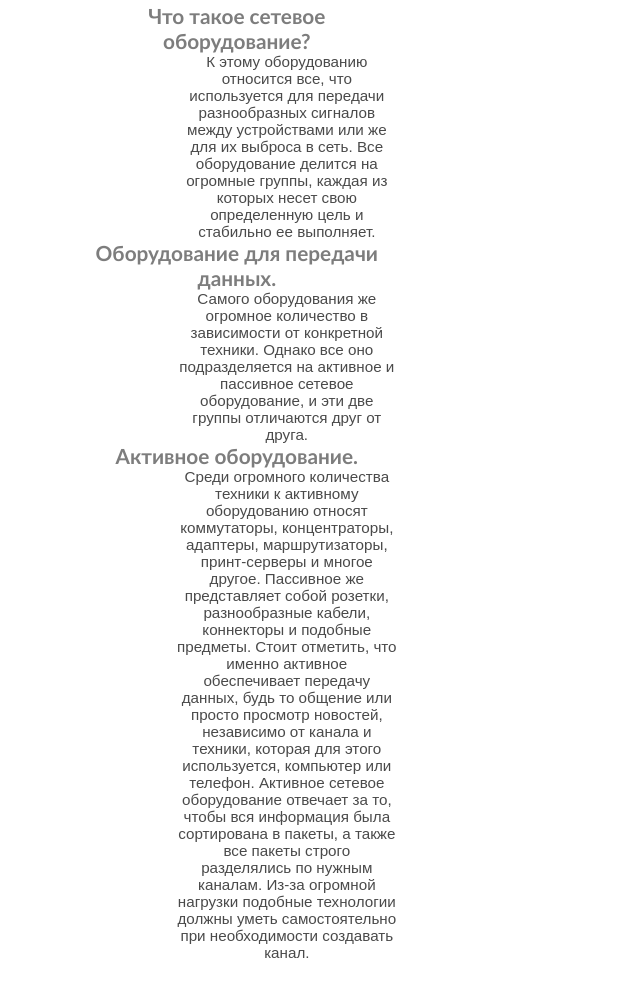
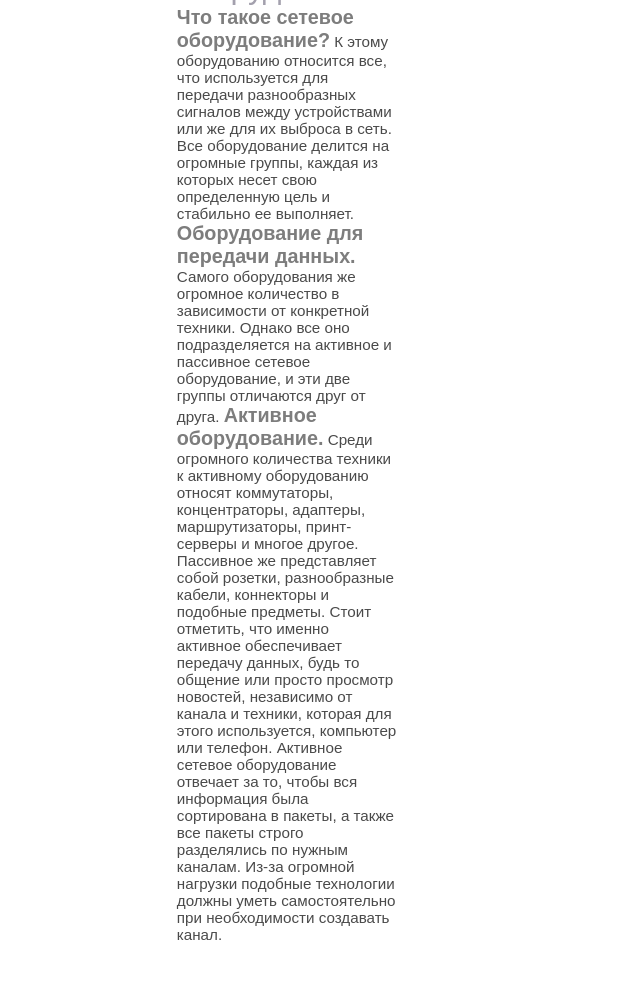
Before and after one commit to ZyngerDooM/Zynger.github.io, a plain HTML site: page index.html in a window 1280 px wide. Shown: the part 3522-4518 px from the top of the page, without its empty margins (0-640 px from the left). Drawn offline with nearby package versions, Linux system fonts and the light colour scheme; a web font is replaced by a local one.

Commit message:
Update index.html

```diff
--- a/index.html
+++ b/index.html
@@ -76,18 +76,18 @@
 
     <div>
 
-      <center><span class="title">Вопрос №1. <br> Понятие активного и пассивного сетевого оборудования. <br> </span><br>
+      <p><span class="title">Вопрос №1.  Понятие активного и пассивного сетевого оборудования. </span>
       <span class="heading">Что такое сетевое оборудование?</span>
-      <p>К этому оборудованию относится все, что используется для передачи разнообразных сигналов между устройствами или же для их выброса в сеть. Все оборудование делится на огромные группы, каждая из которых несет свою определенную цель и стабильно ее выполняет.</p>
+      К этому оборудованию относится все, что используется для передачи разнообразных сигналов между устройствами или же для их выброса в сеть. Все оборудование делится на огромные группы, каждая из которых несет свою определенную цель и стабильно ее выполняет.
       <span class="heading">Оборудование для передачи данных.</span>
-      <p>Самого оборудования же огромное количество в зависимости от конкретной техники. Однако все оно подразделяется на активное и пассивное сетевое оборудование, и эти две группы отличаются друг от друга.</p>
+      Самого оборудования же огромное количество в зависимости от конкретной техники. Однако все оно подразделяется на активное и пассивное сетевое оборудование, и эти две группы отличаются друг от друга.
       <span class="heading">Активное оборудование.</span>
-      <p>Среди огромного количества техники к активному оборудованию относят коммутаторы, концентраторы, адаптеры, маршрутизаторы, принт-серверы и многое другое. Пассивное же представляет собой розетки, разнообразные кабели, коннекторы и подобные предметы.
+      Среди огромного количества техники к активному оборудованию относят коммутаторы, концентраторы, адаптеры, маршрутизаторы, принт-серверы и многое другое. Пассивное же представляет собой розетки, разнообразные кабели, коннекторы и подобные предметы.
 
             Стоит отметить, что именно активное обеспечивает передачу данных, будь то общение или просто просмотр новостей, независимо от канала и техники, которая для этого используется, компьютер или телефон.
 
-            Активное сетевое оборудование отвечает за то, чтобы вся информация была сортирована в пакеты, а также все пакеты строго разделялись по нужным каналам. Из-за огромной нагрузки подобные технологии должны уметь самостоятельно при необходимости создавать канал.</p>
-    </center>
+            Активное сетевое оборудование отвечает за то, чтобы вся информация была сортирована в пакеты, а также все пакеты строго разделялись по нужным каналам. Из-за огромной нагрузки подобные технологии должны уметь самостоятельно при необходимости создавать канал.
+    </p>
 	</div>
 
   </div>
```
